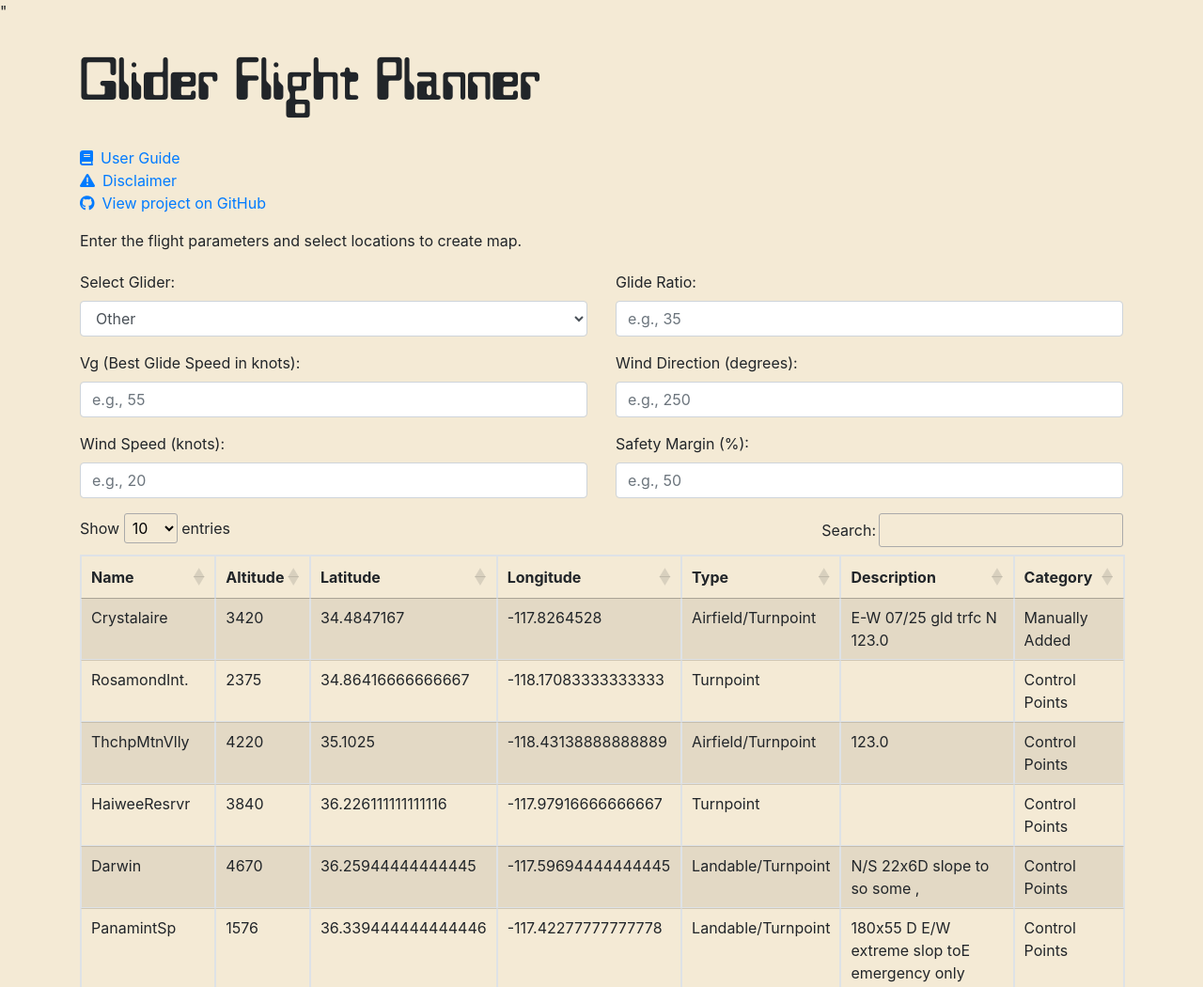
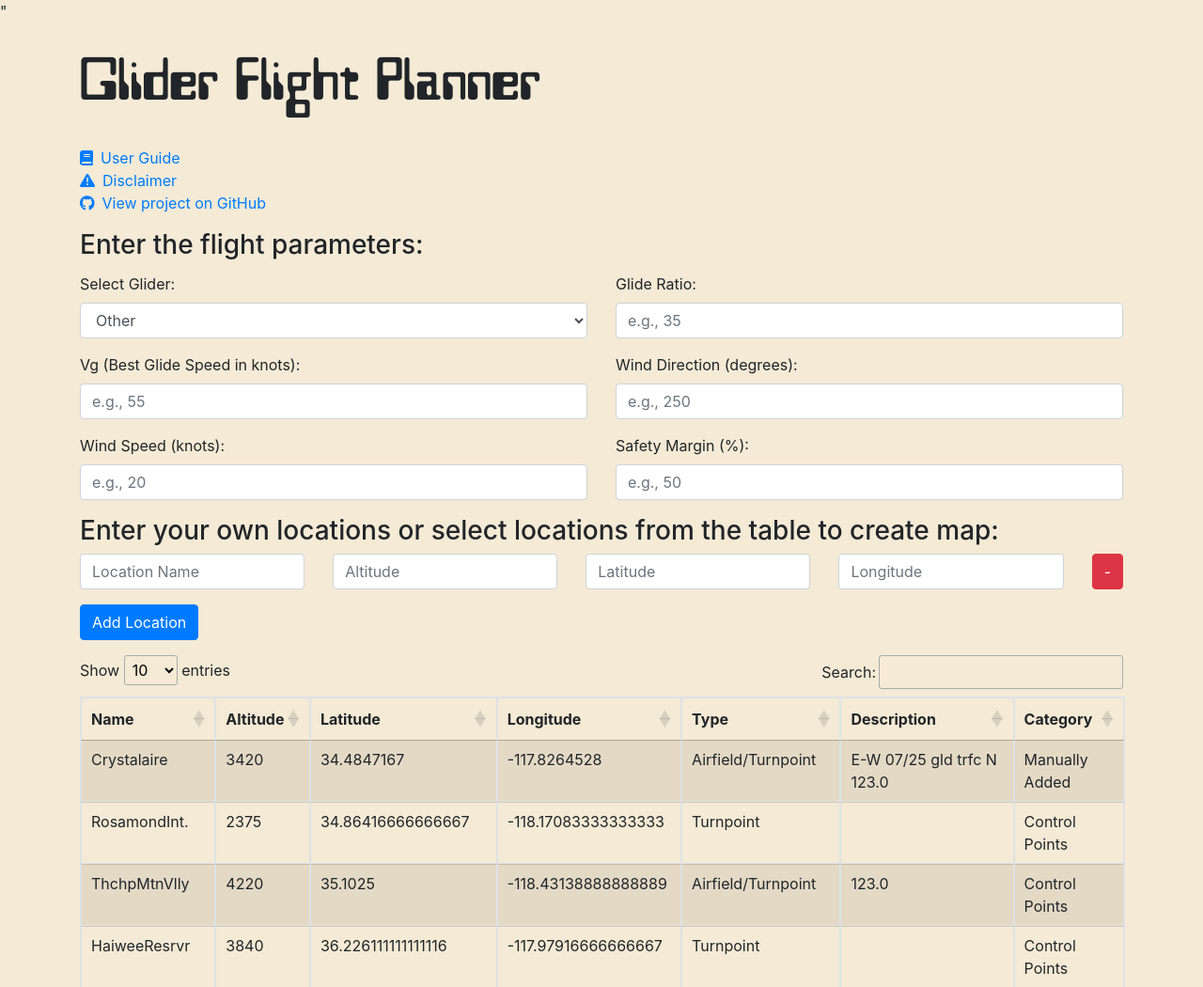
Before and after one commit to AlexCodeGlider/gliderFlightPlanner, a Flask app: page /index in a window 1280 px wide. Shown: the top 1050 px of the page at 94% size. Run offline with Flask 3, Linux system fonts and the light colour scheme; the visitor is signed in with stand-in values (Sample User, id 1); some libraries are stand-ins or nearby versions.

Commit message:
User location dynamic form fields

```diff
--- a/app.py
+++ b/app.py
@@ -211,6 +211,10 @@ def index():
         wind_direction = float(request.form['windDirection'])
         wind_speed = float(request.form['windSpeed'])
         safety_margin = float(request.form['safetyMargin']) / 100
+        location_names = request.form.getlist('locationName[]')
+        altitudes = request.form.getlist('altitude[]')
+        latitudes = request.form.getlist('latitude[]')
+        longitudes = request.form.getlist('longitude[]')
 
         # Create a form data dictionary
         form_data = {
@@ -219,7 +223,11 @@ def index():
             'safety_margin': safety_margin,
             'vg': vg,
             'wind_speed': wind_speed,
-            'wind_direction': wind_direction
+            'wind_direction': wind_direction,
+            'location_names': location_names,
+            'altitudes': altitudes,
+            'latitudes': latitudes,
+            'longitudes': longitudes
         }
 
         return redirect(url_for('map_page', **form_data))
@@ -241,6 +249,12 @@ def map_page():
     selected_rows = ast.literal_eval(selected_rows_str)
     wind_direction = float(request.args.get('wind_direction'))
     wind_speed = float(request.args.get('wind_speed'))
+
+    # Retrieve dynamic form fields
+    location_names = request.args.getlist('location_names')
+    altitudes = request.args.getlist('altitudes')
+    latitudes = request.args.getlist('latitudes')
+    longitudes = request.args.getlist('longitudes')
 
     # Load data from CSV
     with open('data/Crystal23.csv', 'r') as file:
@@ -276,6 +290,26 @@ def map_page():
                         row['Description']
                         )
                     )
+
+    # Append additional center locations
+    for i in range(len(location_names)):
+        # Check if any field in the current row is empty
+        if not (location_names[i] and altitudes[i] and latitudes[i] and longitudes[i]):
+            continue  # Skip processing this row if any field is empty
+        for polygon_altitude in polygon_altitudes:
+            center_locations.append(
+                (
+                    float(latitudes[i]),
+                    float(longitudes[i]),
+                    float(polygon_altitude),
+                    wind_speed,
+                    wind_direction,
+                    float(altitudes[i]) + 1500,  # Add 1,500 feet to the center location altitude
+                    location_names[i],
+                    "A",  # Type for custom locations
+                    "User-defined location"  # Description for custom locations
+                )
+            )
 
     # Initialize total latitude and longitude to zero
     total_lat = 0
--- a/templates/index.html
+++ b/templates/index.html
@@ -85,11 +85,54 @@
     }
     function validateForm() {
         var selectedRows = $('#locationsTable').DataTable().rows('.selected').data();
-        if (selectedRows.length === 0) {
-            alert("Please select at least one location before submitting.");
+        var manualLocations = document.querySelectorAll('#dynamicFieldContainer .fieldRow');
+        var hasEmptyFields = false;
+
+        // Check for empty fields in the dynamic form field
+        for (var i = 0; i < manualLocations.length; i++) {
+            var inputs = manualLocations[i].querySelectorAll('input');
+            for (var j = 0; j < inputs.length; j++) {
+                if (!inputs[j].value) {
+                    hasEmptyFields = true;
+                    break;
+                }
+            }
+            if (hasEmptyFields) break;
+        }
+
+        if (selectedRows.length === 0 && (manualLocations.length === 0 || hasEmptyFields)) {
+            alert("Please select at least one location from the table or enter a location manually before submitting.");
             return false;  // Prevent form submission
         }
         return true;  // Allow form submission
+    }
+    function addField() {
+        const container = document.getElementById('dynamicFieldContainer');
+        const newRow = document.createElement('div');
+        newRow.classList.add('fieldRow', 'row', 'mb-3');
+        newRow.innerHTML = `
+            <div class="col">
+                <input type="text" class="form-control" name="locationName[]" placeholder="Location Name">
+            </div>
+            <div class="col">
+                <input type="number" class="form-control" name="altitude[]" placeholder="Altitude">
+            </div>
+            <div class="col">
+                <input type="number" class="form-control" name="latitude[]" placeholder="Latitude" step="0.000001">
+            </div>
+            <div class="col">
+                <input type="number" class="form-control" name="longitude[]" placeholder="Longitude" step="0.000001">
+            </div>
+            <div class="col-auto">
+                <button type="button" class="btn btn-danger" onclick="removeField(this)">-</button>
+            </div>
+        `;
+        container.appendChild(newRow);
+    }
+
+    function removeField(button) {
+        const container = document.getElementById('dynamicFieldContainer');
+        container.removeChild(button.parentElement.parentElement); // Remove the parent row
     }
 </script>
 
@@ -112,7 +155,7 @@
                 <i class="fab fa-github mr-2"></i>View project on GitHub
             </a>
         </div>
-        <p>Enter the flight parameters and select locations to create map.</p>
+        <h3>Enter the flight parameters:</h3>
 
         <form action="/index" method="post" id="flightParametersForm">
             <div class="row pt-1">
@@ -159,6 +202,28 @@
                 </div>
             </div>
 
+            <h3>Enter your own locations or select locations from the table to create map:</h3>
+            <div id="dynamicFieldContainer">
+                <div class="fieldRow row mb-3">
+                    <div class="col">
+                        <input type="text" class="form-control" name="locationName[]" placeholder="Location Name">
+                    </div>
+                    <div class="col">
+                        <input type="number" class="form-control" name="altitude[]" placeholder="Altitude">
+                    </div>
+                    <div class="col">
+                        <input type="number" class="form-control" name="latitude[]" placeholder="Latitude" step="0.000001">
+                    </div>
+                    <div class="col">
+                        <input type="number" class="form-control" name="longitude[]" placeholder="Longitude" step="0.000001">
+                    </div>
+                    <div class="col-auto">
+                        <button type="button" class="btn btn-danger" onclick="removeField(this)">-</button>
+                    </div>
+                </div>
+            </div>
+            <button type="button" class="btn btn-primary mb-3" onclick="addField()">Add Location</button>
+
             <!-- Create the table structure -->
             <table id="locationsTable" class="display table table-bordered table-striped">
                 <thead>
```
